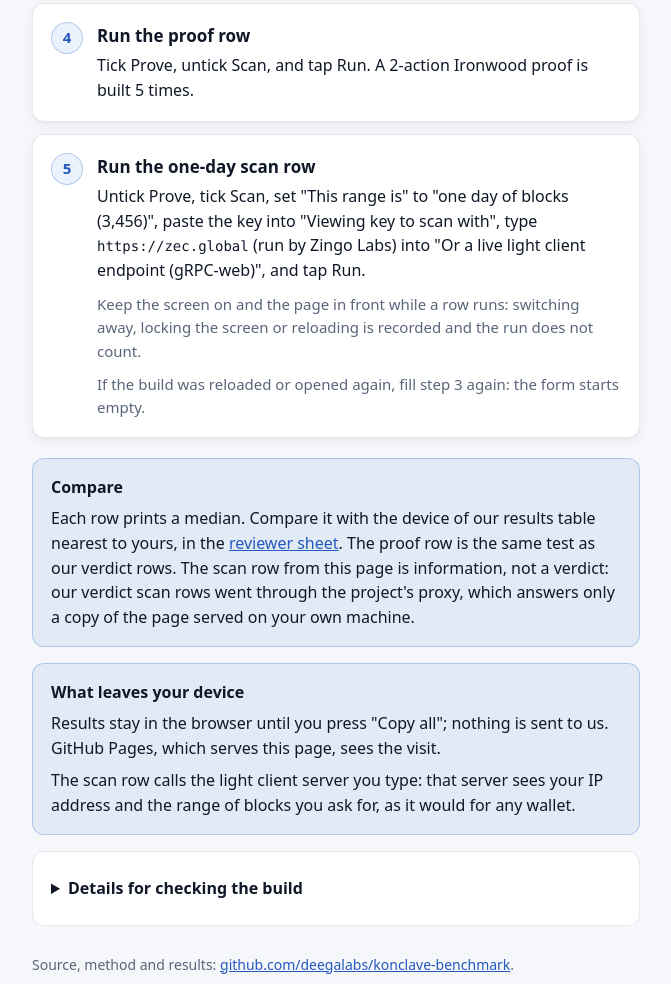
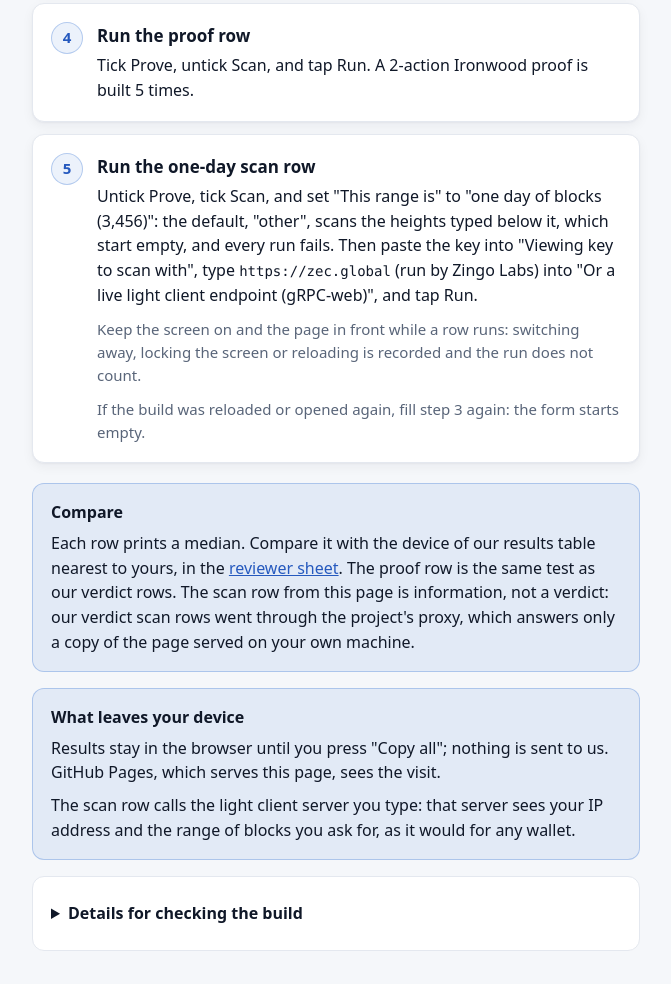
Before and after one commit to deegalabs/konclave-benchmark, a plain HTML site: page pages/index.html in a window 1280 px wide. Shown: the part 922-1906 px from the top of the page, without its empty margins (304-975 px from the left). Drawn offline with Linux system fonts and the light colour scheme; files whose address does not match are found by name.

Commit message:
docs: the landing page says why the scan range must be set
Co-Authored-By: Claude <noreply@anthropic.com>

```diff
--- a/pages/index.html
+++ b/pages/index.html
@@ -110,7 +110,7 @@ footer { max-width: 40rem; margin: 0 auto; padding: 0 16px 40px; font-size: 14px
     <span class="num" aria-hidden="true">5</span>
     <div>
       <h2>Run the one-day scan row</h2>
-      <p>Untick Prove, tick Scan, set "This range is" to "one day of blocks (3,456)", paste the key into "Viewing key to scan with", type <code>https://zec.global</code> (run by Zingo Labs) into "Or a live light client endpoint (gRPC-web)", and tap Run.</p>
+      <p>Untick Prove, tick Scan, and set "This range is" to "one day of blocks (3,456)": the default, "other", scans the heights typed below it, which start empty, and every run fails. Then paste the key into "Viewing key to scan with", type <code>https://zec.global</code> (run by Zingo Labs) into "Or a live light client endpoint (gRPC-web)", and tap Run.</p>
       <p class="muted">Keep the screen on and the page in front while a row runs: switching away, locking the screen or reloading is recorded and the run does not count.</p>
       <p class="muted">If the build was reloaded or opened again, fill step 3 again: the form starts empty.</p>
     </div>
```
Also changed, not shown: CHANGELOG.md.
